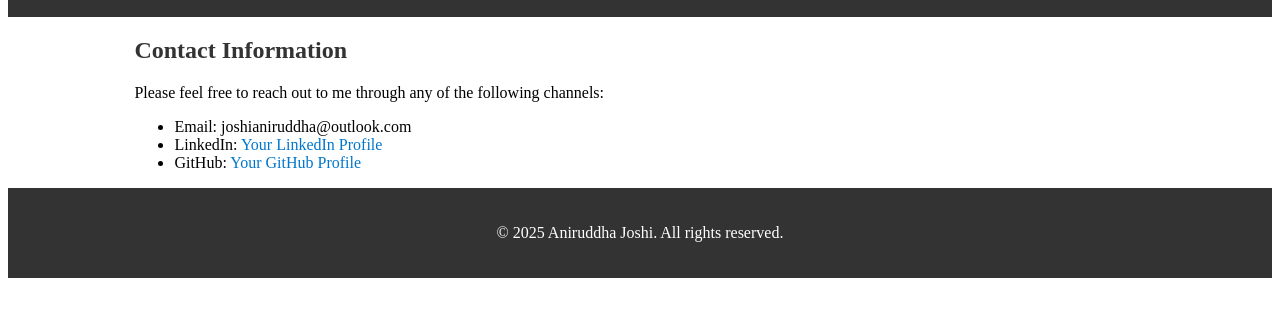
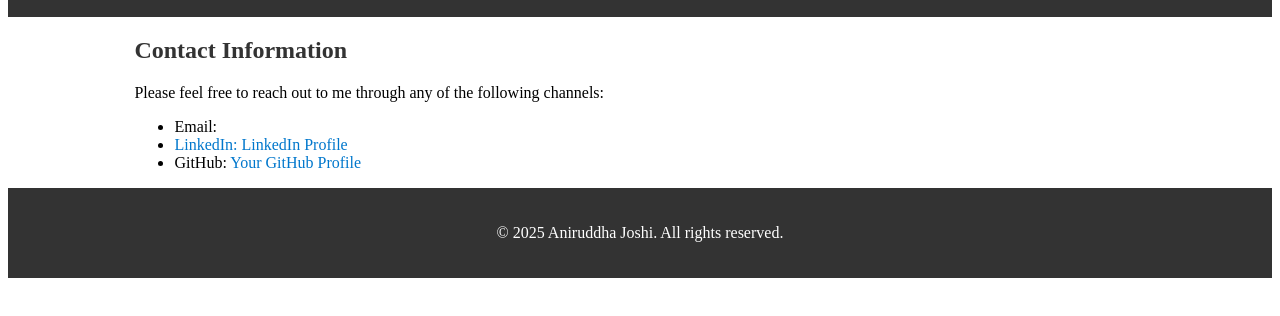
Before and after one commit to joshianiruddha/joshianiruddha.github.io, a plain HTML site: page contact.html in a window 1280 px wide. Shown: the part 142-458 px from the top of the page. Drawn offline with Linux system fonts and the light colour scheme.

Commit message:
Update contact.html

```diff
--- a/contact.html
+++ b/contact.html
@@ -19,8 +19,8 @@
             <h2>Contact Information</h2>
             <p>Please feel free to reach out to me through any of the following channels:</p>
             <ul>
-                <li>Email: joshianiruddha@outlook.com</li>
-                <li>LinkedIn: <a href="https://www.linkedin.com/in/your-linkedin-profile" target="_blank">Your LinkedIn Profile</a></li>
+                <li>Email: <a href="joshianiruddha@outlook.com" target="_blank"></li>
+                <li>LinkedIn: <a href="https://www.linkedin.com/in/aniruddhacwa/" target="_blank">LinkedIn Profile</a></li>
                 <li>GitHub: <a href="https://github.com/your-github-profile" target="_blank">Your GitHub Profile</a></li>
             </ul>
         </div>
```
